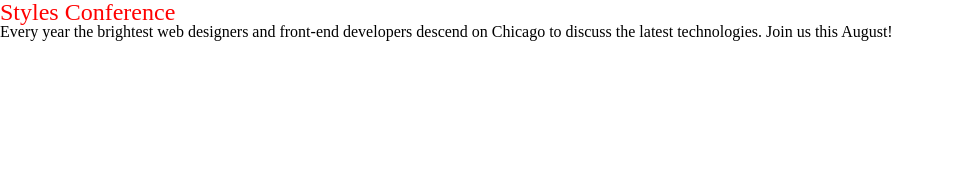
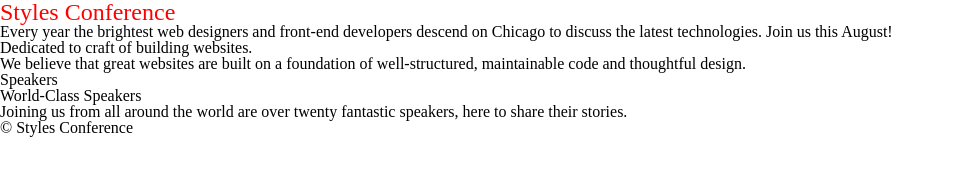
Before and after one commit to whiteMocha13/Frontend---HTML-CSS, a plain HTML site: page Web Pages/Style-Conference/index.html in a window 1280 px wide. Shown: the whole page, without its empty margins (0-954 px from the left). Drawn offline with Linux system fonts and the light colour scheme.

Commit message:
Refactor HTML structure by adding header and section elements for improved semantics

```diff
--- a/Web Pages/Style-Conference/index.html
+++ b/Web Pages/Style-Conference/index.html
@@ -10,10 +10,25 @@
 </head>
 
 <body>
-    <h1 class="title">Styles Conference</h1>
-    <p>Every year the brightest web designers and front-end developers descend on Chicago to discuss the latest
-        technologies. Join us this August!</p>
-
+    <header>
+        <h1 class="title">Styles Conference</h1>
+        <p>Every year the brightest web designers and front-end developers descend on Chicago to discuss the latest
+            technologies. Join us this August!</p>
+    </header>
+    <section>
+        <section>
+            <h2>Dedicated to craft of building websites.</h2>
+            <p>We believe that great websites are built on a foundation of well-structured, maintainable code and
+                thoughtful design.</p>
+        </section>
+        <section>
+            <h5>Speakers</h5>
+            <h3>World-Class Speakers</h3>
+            <p>Joining us from all around the world are over twenty fantastic speakers, here to share their stories.</p>
+        </section>
+    <footer>
+            <small>&copy; Styles Conference</small>
+    </footer>
 </body>
 
 </html>
```
Also changed, not shown: Notes/note.txt.
